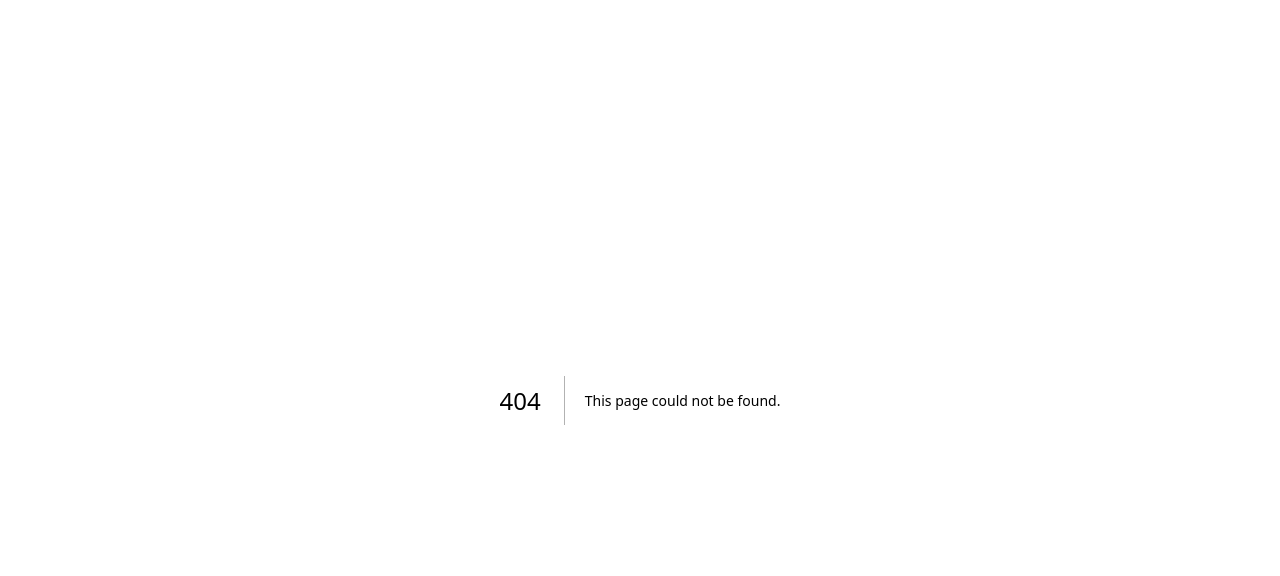
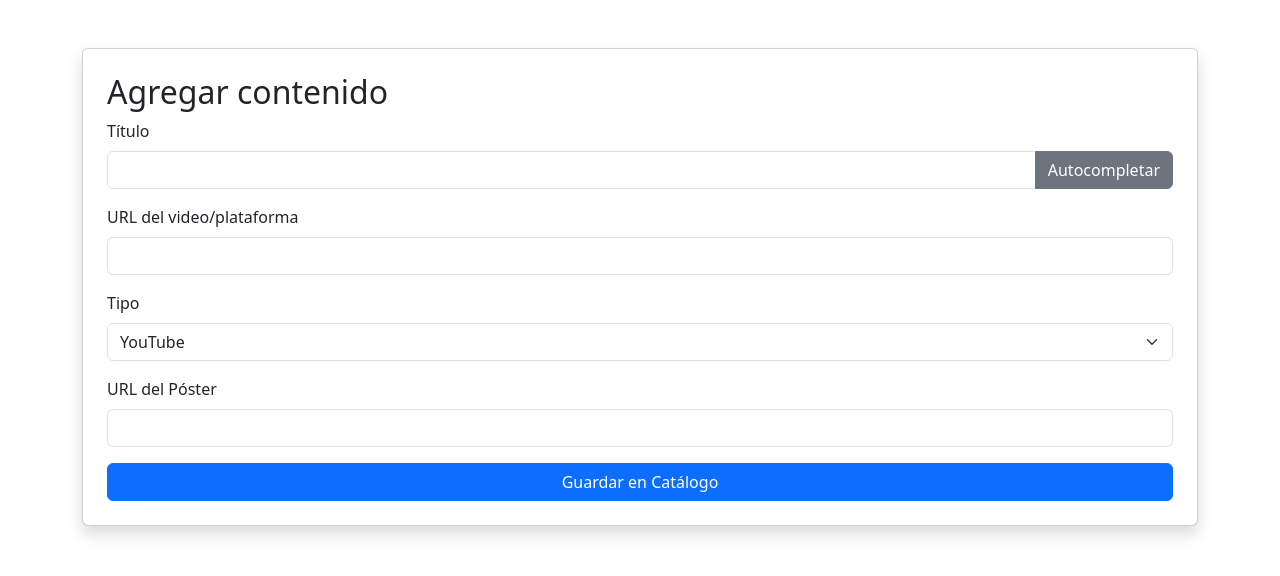
Before and after one commit to caarlos-14/Gym_APP, a Next.js app in the folder gym_carlos/: page /admin in a window 1280 px wide. Before the commit this address had no page. Shown: the top 576 px of the page. Built offline with nearby package versions, Linux system fonts and the light colour scheme; no server answers.

Commit message:
commit next

```diff
--- a/gym_carlos/app/Multimedia/page.tsx
+++ b/gym_carlos/app/Multimedia/page.tsx
@@ -1,10 +1,12 @@
 import Navbar from "../componentes/navbar/navbar";
 import Perfil from "../componentes/perfil/perfil";
+import Peliculas from "@/app/componentes/peliculas/pelicula"
 const Multimedia = () => {
     return (
         <div>
             <Navbar />
             <Perfil />
+            <Peliculas/>
         </div>
     )
 }
--- /dev/null
+++ b/gym_carlos/app/admin/page.tsx
@@ -0,0 +1,103 @@
+'use client';
+import { useState } from 'react';
+import { createClient } from "@/utils/supabase/client";
+
+export default function AdminPage() {
+  const [formData, setFormData] = useState({
+    titulo: '',
+    url: '',
+    tipo: 'youtube',
+    poster_url: ''
+  });
+  const [mensaje, setMensaje] = useState('');
+  const [buscando, setBuscando] = useState(false);
+
+  const supabase = createClient();
+
+  const buscarPelicula = async () => {
+    if (!formData.titulo) return alert("Escribe un título primero");
+    setBuscando(true);
+    const API_KEY = "9aa7b1b6cb905bb791cb7a8e3a88fcc8";
+    const url = `https://api.themoviedb.org/3/search/movie?api_key=${API_KEY}&query=${encodeURIComponent(formData.titulo)}&language=es-ES`;
+
+    try {
+      const res = await fetch(url);
+      const data = await res.json();
+      if (data.results && data.results.length > 0) {
+        const peli = data.results[0];
+        setFormData(prev => ({
+          ...prev,
+          titulo: peli.title,
+          poster_url: `https://image.tmdb.org/t/p/w500${peli.poster_path}`
+        }));
+      } else {
+        alert("No se encontró la película");
+      }
+    } catch (error) {
+      console.error(error);
+    } finally {
+      setBuscando(false);
+    }
+  };
+
+  const handleSubmit = async (e: React.FormEvent) => {
+    e.preventDefault();
+    // Asegúrate de que el nombre de la tabla sea 'recursos_media' o 'contenido' según lo que uses en tu otro archivo
+    const { error } = await supabase.from('recursos_media').insert([formData]);
+    if (error) setMensaje('Error: ' + error.message);
+    else {
+      setMensaje('¡Guardado con éxito!');
+      setFormData({ titulo: '', url: '', tipo: 'youtube', poster_url: '' });
+    }
+  };
+
+  return (
+    <div className="container mt-5">
+      <div className="card p-4 shadow">
+        <h2>Agregar contenido</h2>
+        {mensaje && <div className="alert alert-info">{mensaje}</div>}
+
+        <form onSubmit={handleSubmit}>
+          {/* Título y Autocompletar */}
+          <div className="mb-3">
+            <label className="form-label">Título</label>
+            <div className="input-group">
+              <input type="text" className="form-control" required value={formData.titulo}
+                onChange={(e) => setFormData({...formData, titulo: e.target.value})} />
+              <button type="button" className="btn btn-secondary" onClick={buscarPelicula} disabled={buscando}>
+                {buscando ? 'Buscando...' : 'Autocompletar'}
+              </button>
+            </div>
+          </div>
+
+          {/* URL */}
+          <div className="mb-3">
+            <label className="form-label">URL del video/plataforma</label>
+            <input type="url" className="form-control" required value={formData.url}
+              onChange={(e) => setFormData({...formData, url: e.target.value})} />
+          </div>
+
+          {/* Tipo */}
+          <div className="mb-3">
+            <label className="form-label">Tipo</label>
+            <select className="form-select" value={formData.tipo}
+              onChange={(e) => setFormData({...formData, tipo: e.target.value as any})}>
+              <option value="youtube">YouTube</option>
+              <option value="netflix">Netflix</option>
+              <option value="otro">Otro</option>
+            </select>
+          </div>
+
+          {/* Poster URL */}
+          <div className="mb-3">
+            <label className="form-label">URL del Póster</label>
+            <input type="url" className="form-control" required value={formData.poster_url}
+              onChange={(e) => setFormData({...formData, poster_url: e.target.value})} />
+          </div>
+
+          <button type="submit" className="btn btn-primary w-100">Guardar en Catálogo</button>
+        </form>
+      </div>
+    </div>
+  );
+}
```
Also changed, not shown: gym_carlos/app/componentes/peliculas/pelicula.tsx (added, +110 -0 lines).
